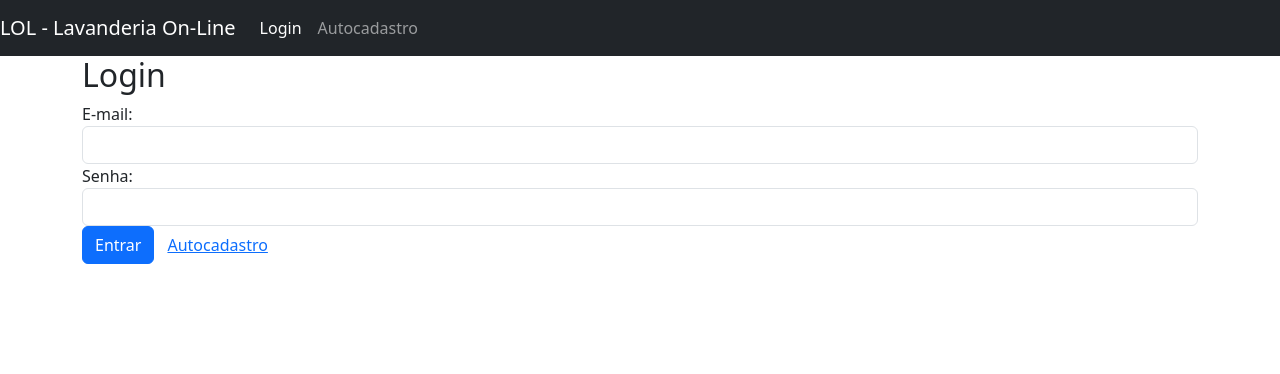
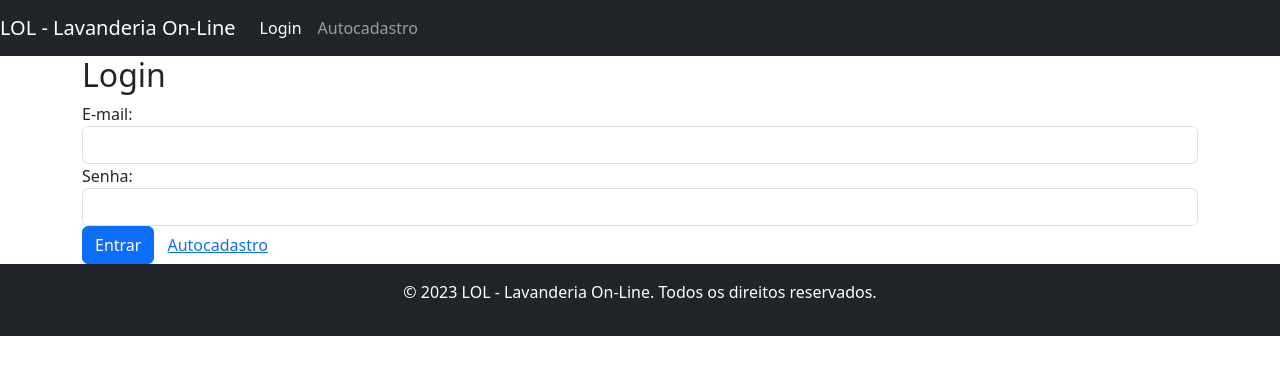
Before and after one commit to IamThiago-IT/front-lol, an Angular app: page /login in a window 1280 px wide. Shown: the top 374 px of the page. Built offline with nearby package versions, Linux system fonts and the light colour scheme.

Commit message:
Add Footer

```diff
--- a/src/app/app.component.html
+++ b/src/app/app.component.html
@@ -1,3 +1,5 @@
 <app-header></app-header>
 
 <router-outlet></router-outlet>
+
+<app-footer></app-footer>
--- a/src/app/app.component.ts
+++ b/src/app/app.component.ts
@@ -3,8 +3,8 @@ import { Component } from '@angular/core';
 @Component({
   selector: 'app-root',
   templateUrl: './app.component.html',
-  styleUrls: ['./app.component.css']
+  styleUrls: ['./app.component.css'],
 })
 export class AppComponent {
-  title = 'front-lol';
+  title = 'lavanderia-lol';
 }
--- a/src/app/app.module.ts
+++ b/src/app/app.module.ts
@@ -15,6 +15,7 @@ import { ConsultaPedidoComponent } from './consulta-pedido/consulta-pedido.compo
 import { ConfirmarPagamentoComponent } from './confirmar-pagamento/confirmar-pagamento.component';
 import { FuncionarioComponent } from './funcionario/funcionario.component';
 import { ConfirmarRecolhimentoComponent } from './confirmar-recolhimento/confirmar-recolhimento.component';
+import { FooterComponent } from './footer/footer.component';
 
 @NgModule({
   declarations: [
@@ -29,6 +30,7 @@ import { ConfirmarRecolhimentoComponent } from './confirmar-recolhimento/confirm
     ConfirmarPagamentoComponent,
     FuncionarioComponent,
     ConfirmarRecolhimentoComponent,
+    FooterComponent,
   ],
   imports: [
     BrowserModule,
--- /dev/null
+++ b/src/app/footer/footer.component.html
@@ -0,0 +1,3 @@
+<footer class="bg-dark text-white text-center py-3">
+    <p>© 2023 LOL - Lavanderia On-Line. Todos os direitos reservados.</p>
+  </footer>
```
Also changed, not shown: src/app/footer/footer.component.ts (added, +10 -0 lines), src/app/footer/footer.component.css (added), 1 other file (tests, documents, lock files or other folders).
